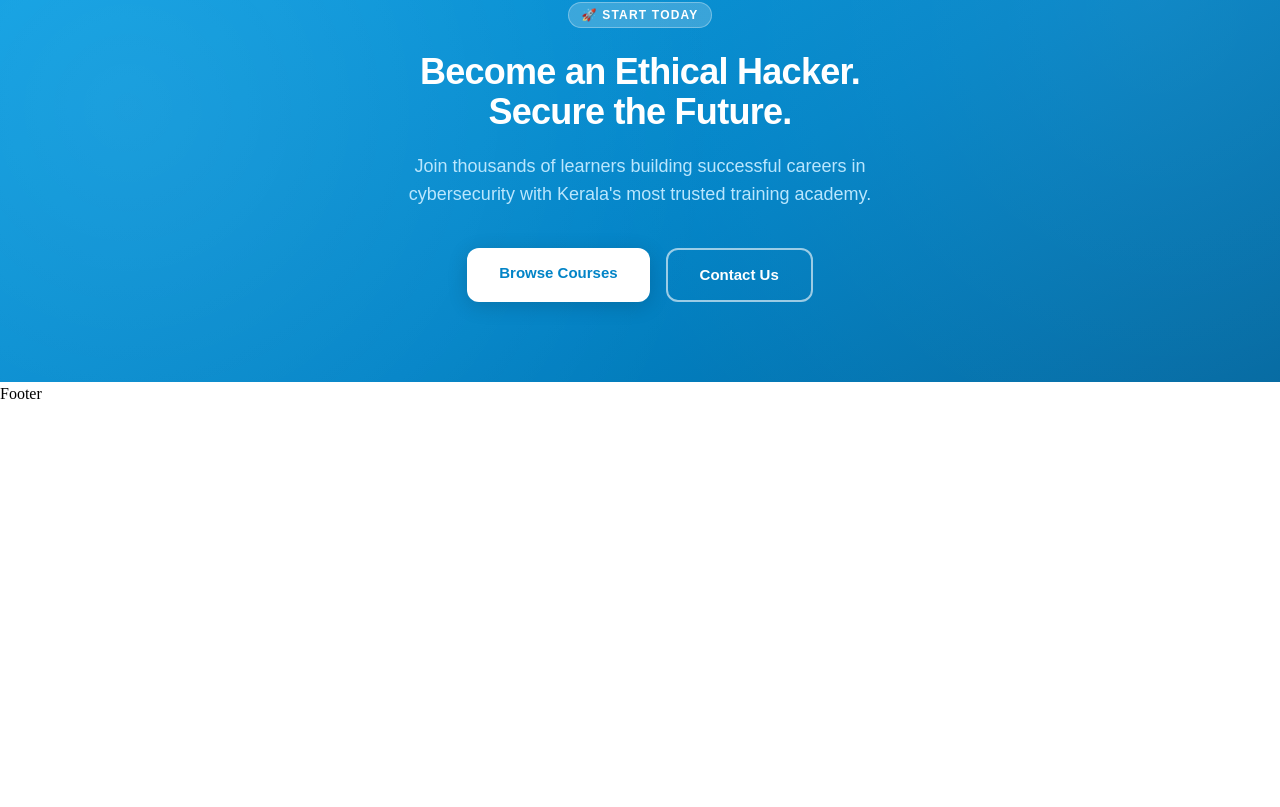
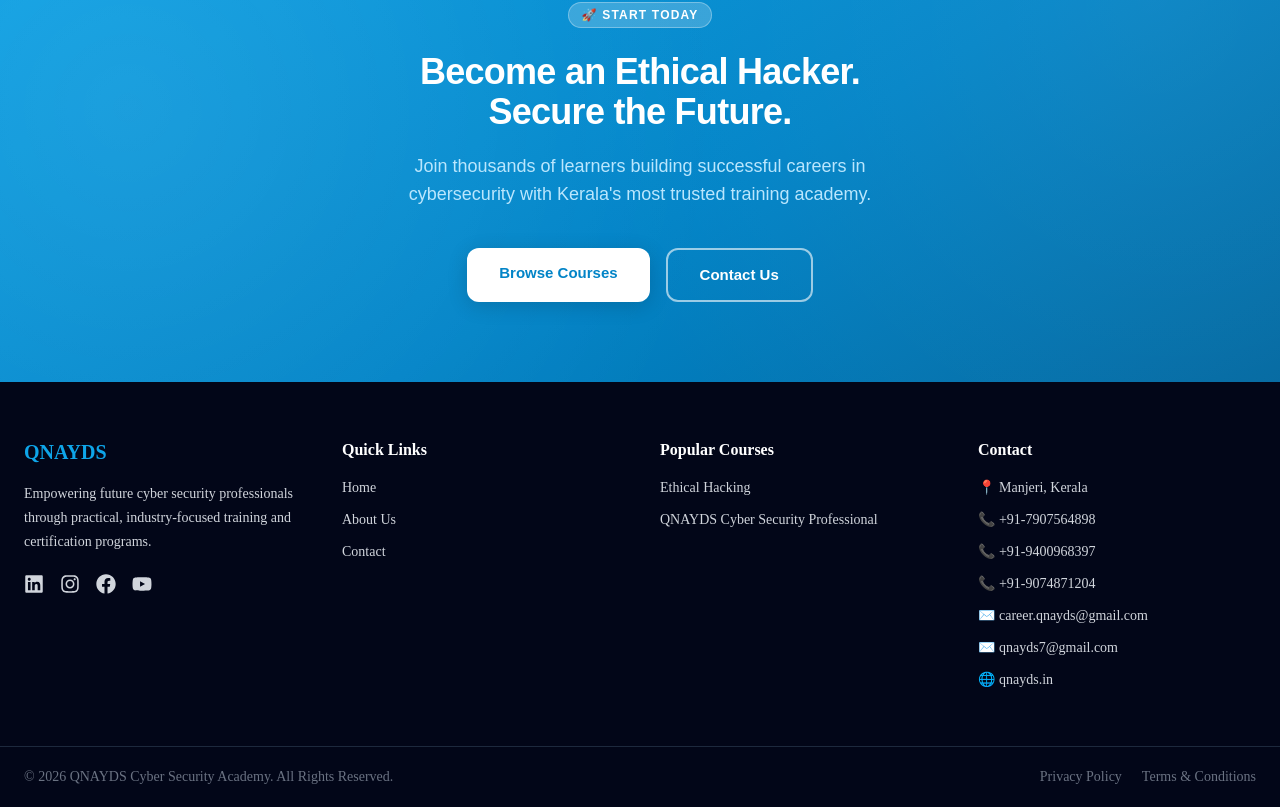
Before and after one commit to Rohin-Madhav/cyber-security, a React (Vite) app: page / in a window 1280 px wide. Shown: the part 6886-7693 px from the top of the page. Before the commit the page ends 7292 px from the top, so only its background shows below. Built offline with nearby package versions, Linux system fonts and the light colour scheme.

Commit message:
footer added

```diff
--- a/src/components/Footer.jsx
+++ b/src/components/Footer.jsx
@@ -1,11 +1,150 @@
-import React from 'react';
+import { FaFacebook, FaInstagram, FaLinkedin, FaYoutube } from "react-icons/fa";
 
-const Footer = () => {
-    return (
+const Footer = ({
+  brandName = "QNAYDS",
+  description =
+    "Empowering future cyber security professionals through practical, industry-focused training and certification programs.",
+  quickLinks = [
+    { label: "Home", href: "/" },
+    { label: "About Us", href: "/about" },
+    { label: "Contact", href: "/contact" },
+  ],
+  courses = [
+    { label: "Ethical Hacking", href: "/courses/CEH" },
+    { label: "QNAYDS Cyber Security Professional", href: "/courses/QCSP" },
+  ],
+  contact = {
+    address: "Manjeri, Kerala",
+    phones: [
+      "+91-7907564898",
+      "+91-9400968397",
+      "+91-9074871204",
+    ],
+    emails: ["career.qnayds@gmail.com", "qnayds7@gmail.com"],
+    website: "https://qnayds.in",
+  },
+  social = {
+    instagram: "https://www.instagram.com/qnayds_hackers_academy",
+    linkedin: "https://www.linkedin.com/company/qnayds",
+    youtube: "https://www.youtube.com/@qnayds",
+    facebook: "https://www.facebook.com/share/1CL3WAk7n3",
+  },
+}) => {
+  const year = new Date().getFullYear();
+
+  const SocialIcon = ({ type, href }) => {
+    const common = "cursor-pointer hover:text-white transition-colors";
+    if (type === "linkedin")
+      return (
+        <a href={href} aria-label="LinkedIn" target="_blank" rel="noreferrer" className={common}>
+          <FaLinkedin />
+        </a>
+      );
+    if (type === "instagram")
+      return (
+        <a href={href} aria-label="Instagram" target="_blank" rel="noreferrer" className={common}>
+          <FaInstagram />
+        </a>
+      );
+    if (type === "facebook")
+      return (
+        <a href={href} aria-label="Facebook" target="_blank" rel="noreferrer" className={common}>
+          <FaFacebook />
+        </a>
+      );
+    if (type === "youtube")
+      return (
+        <a href={href} aria-label="YouTube" target="_blank" rel="noreferrer" className={common}>
+          <FaYoutube />
+        </a>
+      );
+    return null;
+  };
+
+  return (
+    <footer className="bg-slate-950 text-gray-300" role="contentinfo">
+      <div className="max-w-7xl mx-auto px-6 py-14 grid grid-cols-1 md:grid-cols-2 lg:grid-cols-4 gap-10">
         <div>
-            Footer
+          <h3 className="text-xl font-bold mb-4" style={{ color: "#0ea5e9" }}>
+            {brandName}
+          </h3>
+
+          <p className="text-sm leading-6">{description}</p>
+
+          <div className="flex gap-4 mt-5 text-xl">
+            <SocialIcon type="linkedin" href={social.linkedin} />
+            <SocialIcon type="instagram" href={social.instagram} />
+            <SocialIcon type="facebook" href={social.facebook} />
+            <SocialIcon type="youtube" href={social.youtube} />
+          </div>
         </div>
-    );
-}
+
+        <nav aria-label="Quick Links">
+          <h4 className="text-white font-semibold mb-4">Quick Links</h4>
+
+          <ul className="space-y-3 text-sm">
+            {quickLinks.map((link) => (
+              <li key={link.label}>
+                {link.href ? (
+                  <a href={link.href} className="hover:text-white">
+                    {link.label}
+                  </a>
+                ) : (
+                  <span>{link.label}</span>
+                )}
+              </li>
+            ))}
+          </ul>
+        </nav>
+
+        <section aria-labelledby="footer-courses">
+          <h4 id="footer-courses" className="text-white font-semibold mb-4">
+            Popular Courses
+          </h4>
+
+          <ul className="space-y-3 text-sm">
+            {courses.map((c) => (
+              <li key={c.label}>
+                {c.href ? (
+                  <a href={c.href} className="hover:text-white">
+                    {c.label}
+                  </a>
+                ) : (
+                  <span>{c.label}</span>
+                )}
+              </li>
+            ))}
+          </ul>
+        </section>
+
+        <address className="not-italic">
+          <h4 className="text-white font-semibold mb-4">Contact</h4>
+
+          <ul className="space-y-3 text-sm">
+            <li>📍 {contact.address}</li>
+            {contact.phones.map((p) => (
+              <li key={p}>📞 <a href={`tel:${p.replace(/[^+0-9]/g, "")}`} className="hover:text-white">{p}</a></li>
+            ))}
+            {contact.emails?.map((e) => (
+              <li key={e}>✉️ <a href={`mailto:${e}`} className="hover:text-white">{e}</a></li>
+            ))}
+            <li>🌐 <a href={contact.website} target="_blank" rel="noreferrer" className="hover:text-white">{contact.website.replace(/^https?:\/\//, "")}</a></li>
+          </ul>
+        </address>
+      </div>
+
+      <div className="border-t border-slate-800">
+        <div className="max-w-7xl mx-auto px-6 py-5 flex flex-col md:flex-row justify-between items-center text-sm text-gray-500">
+          <p>© {year} {brandName} Cyber Security Academy. All Rights Reserved.</p>
+
+          <div className="flex gap-5 mt-3 md:mt-0">
+            <a href="/privacy" className="hover:text-white">Privacy Policy</a>
+            <a href="/terms" className="hover:text-white">Terms & Conditions</a>
+          </div>
+        </div>
+      </div>
+    </footer>
+  );
+};
 
 export default Footer;
```
